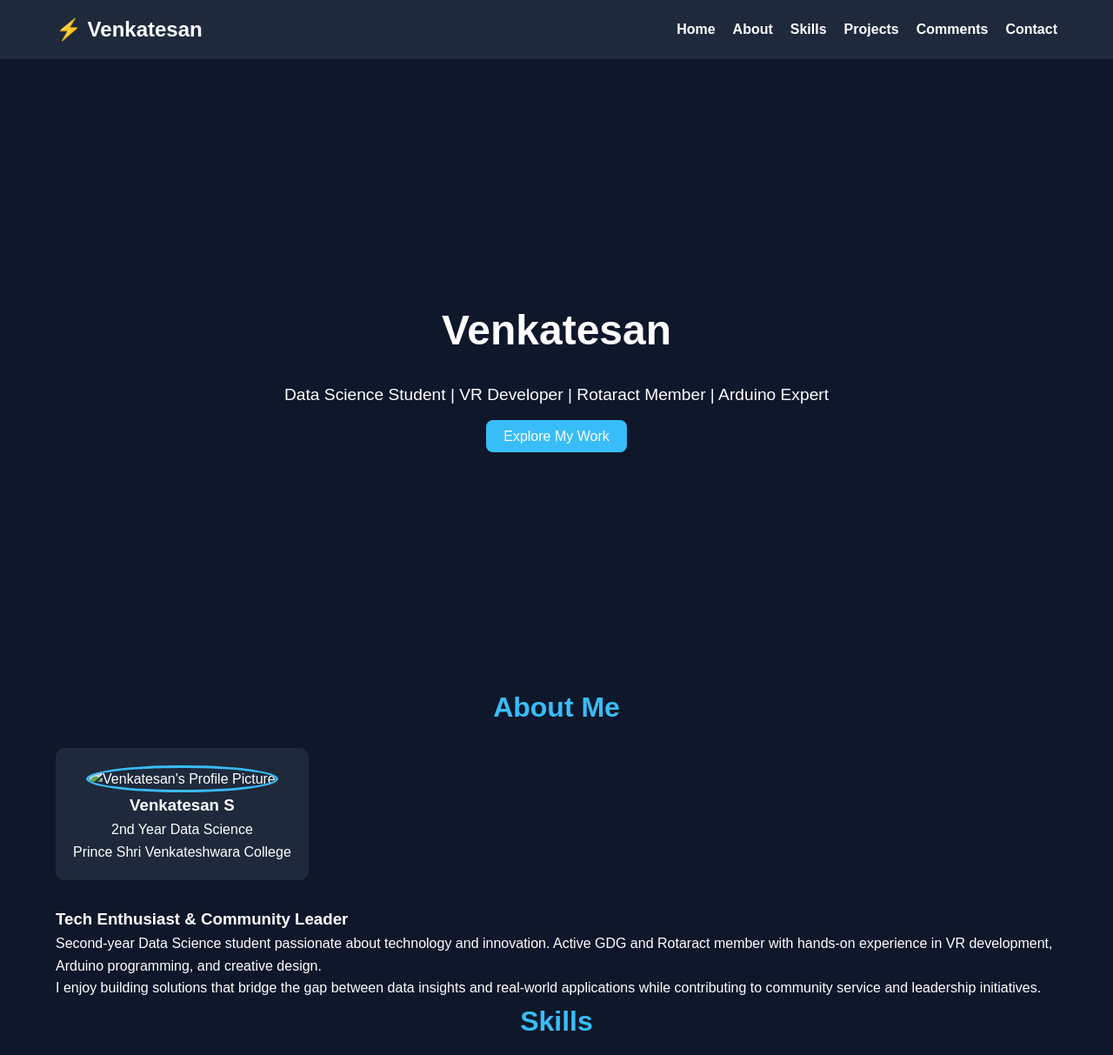
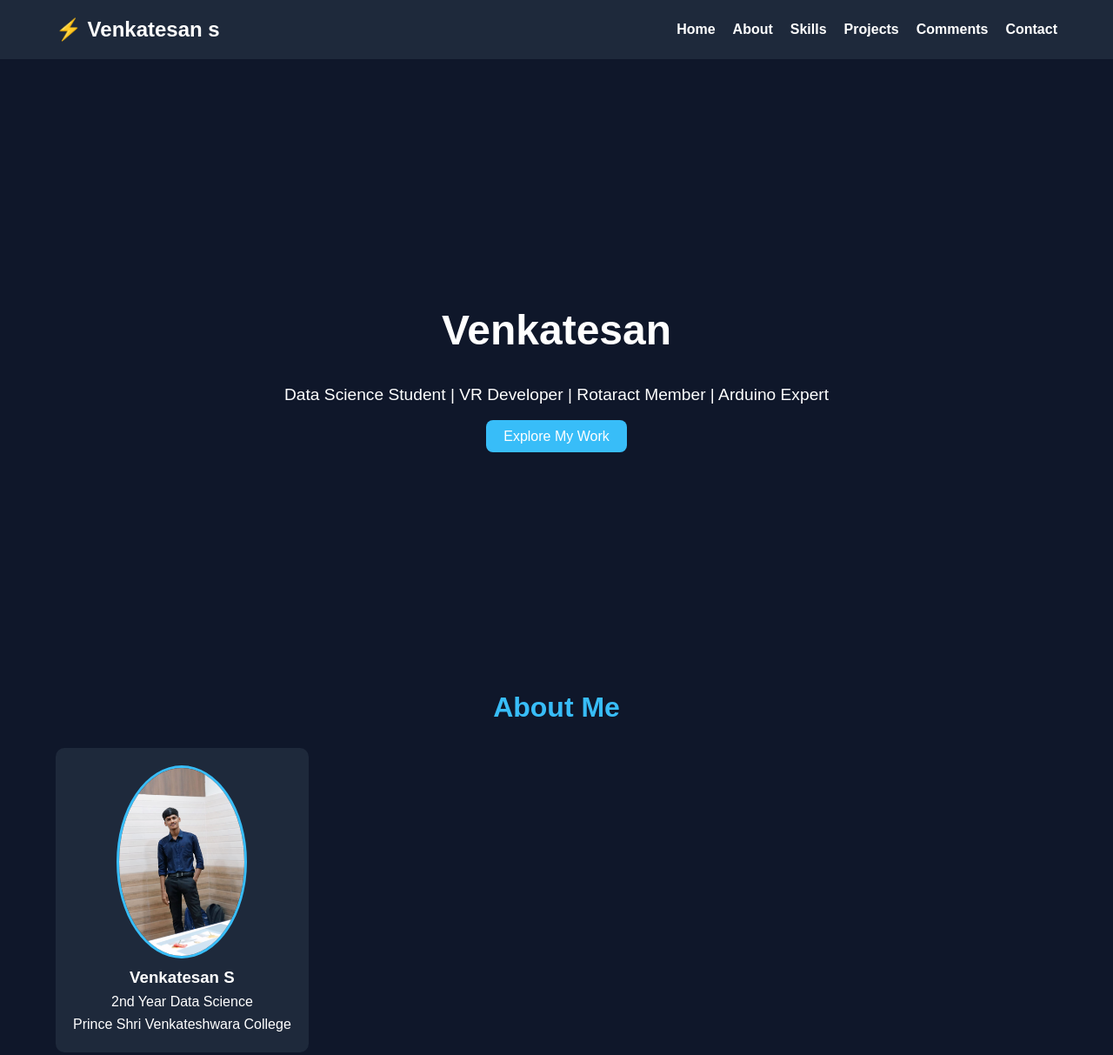
Before and after one commit to 13371cs2024-jpg/TSDCS-FWD-DP, a plain HTML site: page index.html in a window 1280 px wide. Shown: the top 1213 px of the page at 87% size. Drawn offline with Linux system fonts and the light colour scheme.

Commit message:
Update index.html

```diff
--- a/index.html
+++ b/index.html
@@ -14,7 +14,7 @@
 
   <header>
     <nav class="container">
-      <div class="logo">⚡ Venkatesan</div>
+      <div class="logo">⚡ Venkatesan s</div>
       <ul class="nav-links">
         <li><a href="#home">Home</a></li>
         <li><a href="#about">About</a></li>
@@ -43,7 +43,7 @@
         <div class="about-content">
           <div class="profile-card">
             <div class="profile-img">
-              <img src="arun.jpg" alt="Venkatesan's Profile Picture">
+              <img src="vvv.jpg" alt="Venkatesan's Profile Picture">
             </div>
             <h3>Venkatesan S</h3>
             <p>2nd Year Data Science</p>
@@ -201,7 +201,7 @@
           <div class="contact-item">
             <div class="contact-icon">📧</div>
             <h3>Email</h3>
-            <p>venkatesan.ds@gmail.com</p>
+            <p>13371cs2024@princescience.in</p>
           </div>
 
           <div class="contact-item">
```
